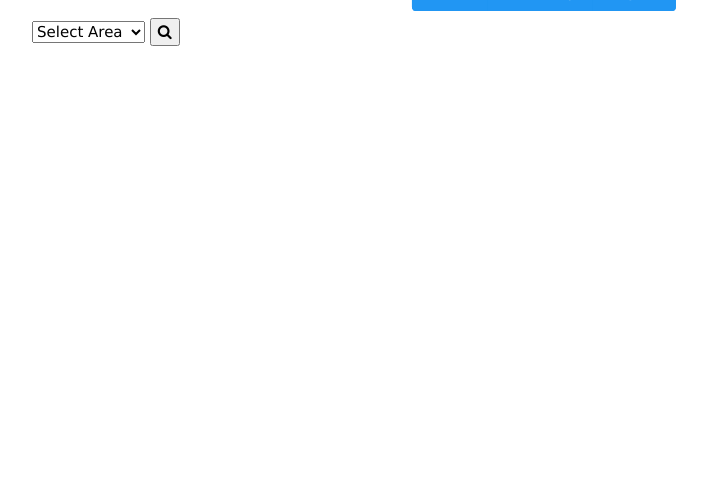
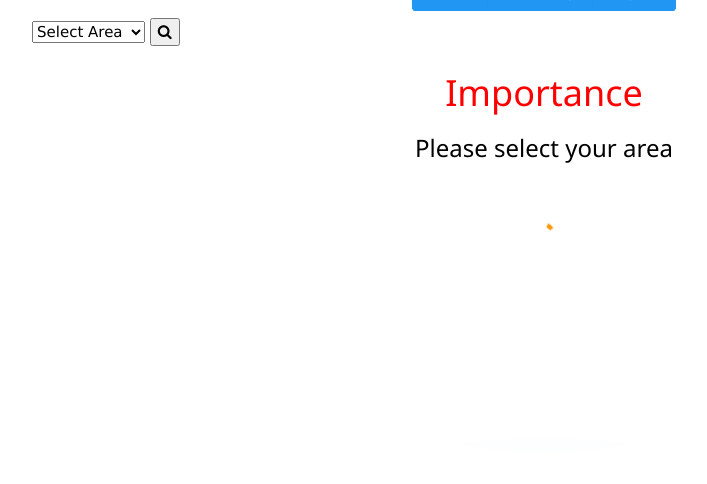
Before and after one commit to DeveloperVBLSL/stock_tracking, a PHP site: page /do/index.php in a window 1280 px wide. Shown: the part 99-583 px from the top of the page, without its empty margins (96-803 px from the left). Run offline with PHP 8.4, Linux system fonts and the light colour scheme; a user stored in the database is signed in; data comes from the database, SQL or seed files in the repository.

Commit message:
replace file

```diff
--- a/do/index.php
+++ b/do/index.php
@@ -136,6 +136,15 @@
 
 						<?php
 					}
+					else{
+					    echo "<h1 style='color:red;'>Importance</h1>
+
+					    <h3>Please select your area</h3>
+
+					    ";
+					    $image='<img width="30%"  src="sign.gif"/>';
+                        echo $image;
+					}
 
 				?>
 
@@ -146,5 +155,6 @@
 
 
 </div>
+
 </body>
 </html>
```
Also changed, not shown: do/sign.gif (added).
